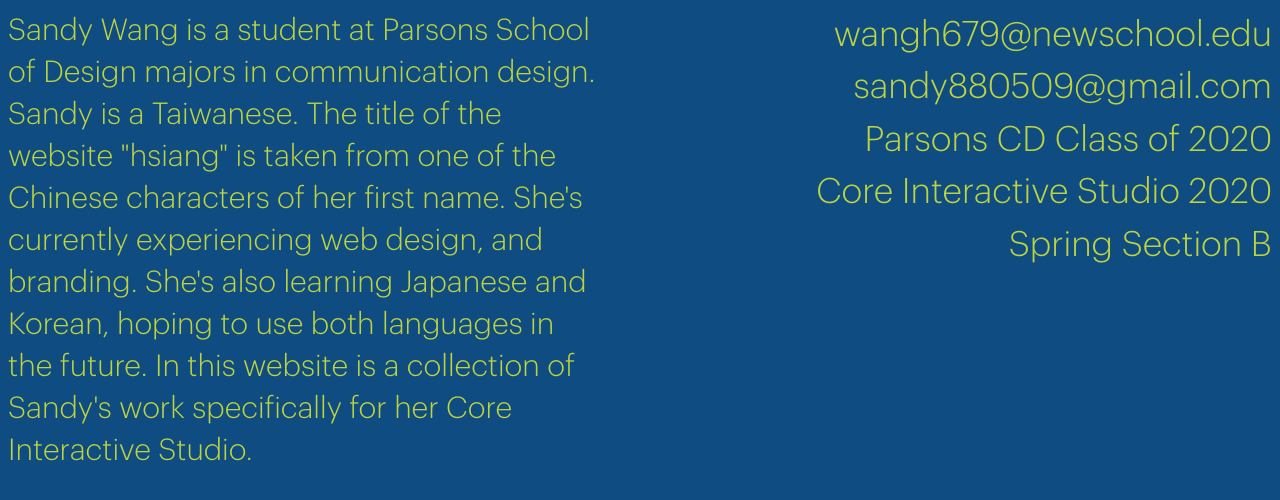
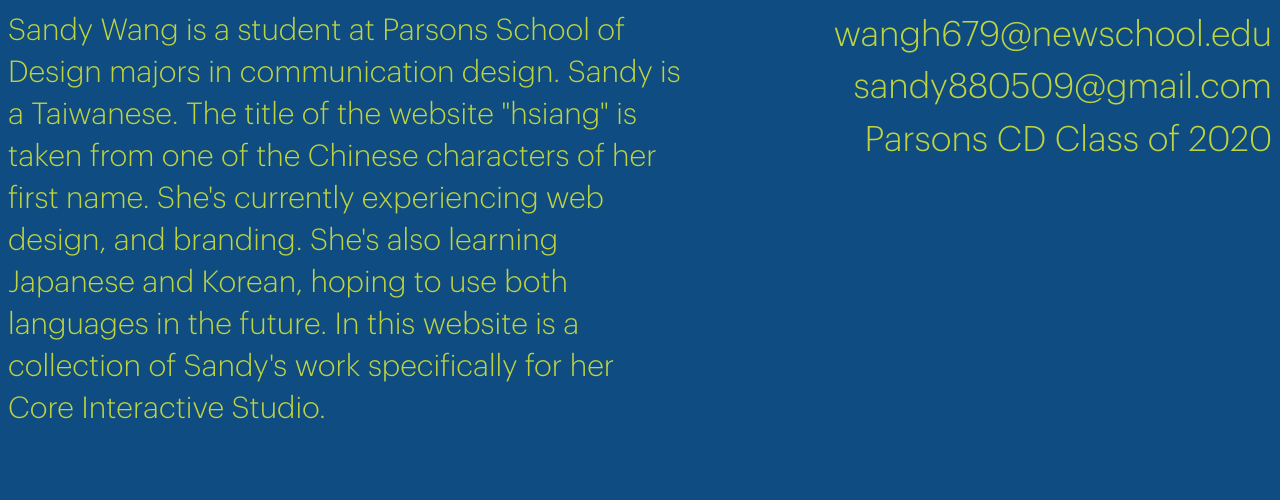
Before and after one commit to itssandyw/corestudio, a plain HTML site: page info.html in a window 1280 px wide. Shown: the part 86-586 px from the top of the page. Drawn offline with Linux system fonts and the light colour scheme.

Commit message:
Update info.html

```diff
--- a/info.html
+++ b/info.html
@@ -29,8 +29,6 @@
 						sandy880509@gmail.com
 						<br>
 						Parsons CD Class of 2020
-						<br>
-						Core Interactive Studio 2020 Spring Section B
 					</p2>
 				</div>
 			</div>
```
